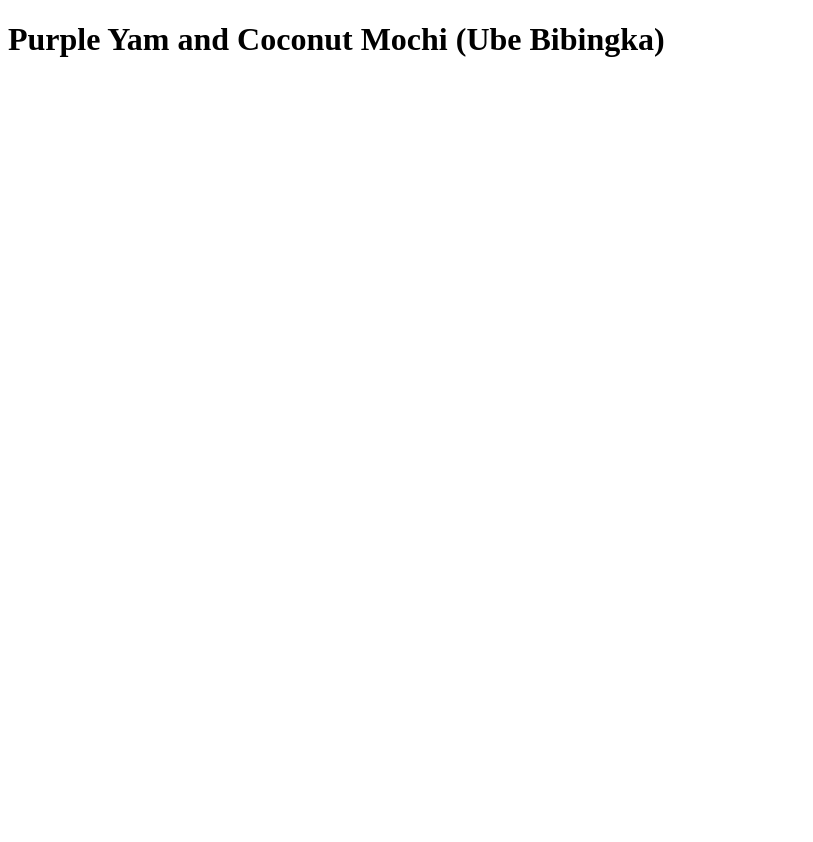
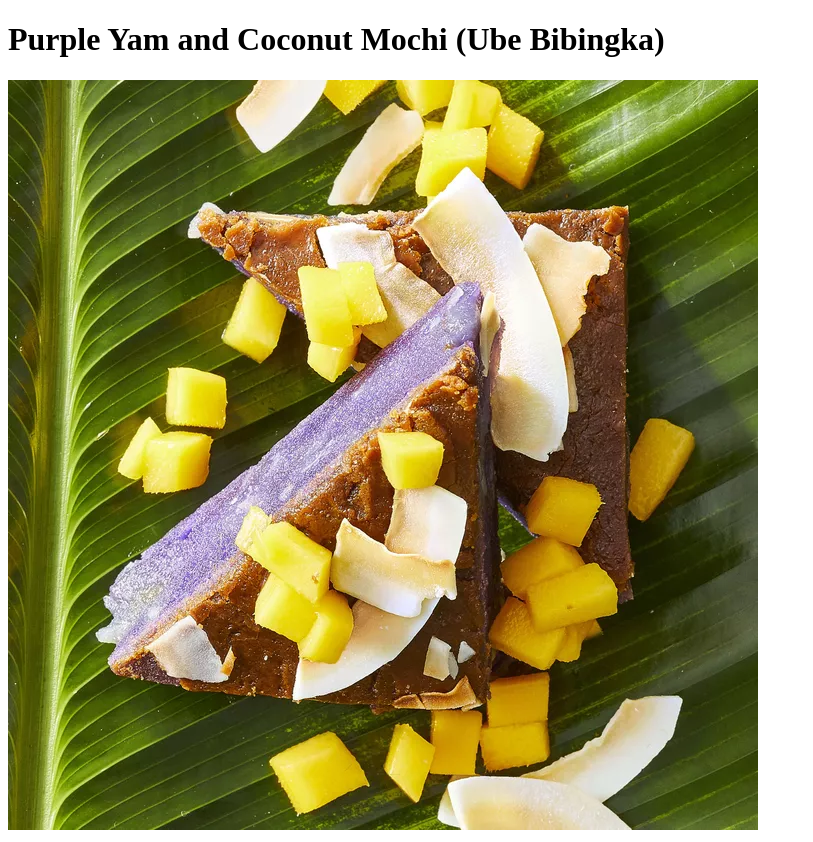
Before and after one commit to Github-Mund/odin-recipes, a plain HTML site: page recipes/mochi.html in a window 1280 px wide. Shown: the whole page, without its empty margins (0-813 px from the left). Before the commit the page ends 800 px from the top, so only its background shows below. Drawn offline with Linux system fonts and the light colour scheme.

Commit message:
Add image link and alt text to mochi.html
Copied mochi.webp on images directory, added link
and alt text for screen readers.

```diff
--- a/recipes/mochi.html
+++ b/recipes/mochi.html
@@ -6,5 +6,7 @@
     </head>
     <body>
         <h1>Purple Yam and Coconut Mochi (Ube Bibingka)</h1>
+        <img src="../images/mochi.webp" alt="Image of
+        two Purple Yam and Coconut Mochi">
     </body>
 </html>
```
Also changed, not shown: images/mochi.webp (added).
